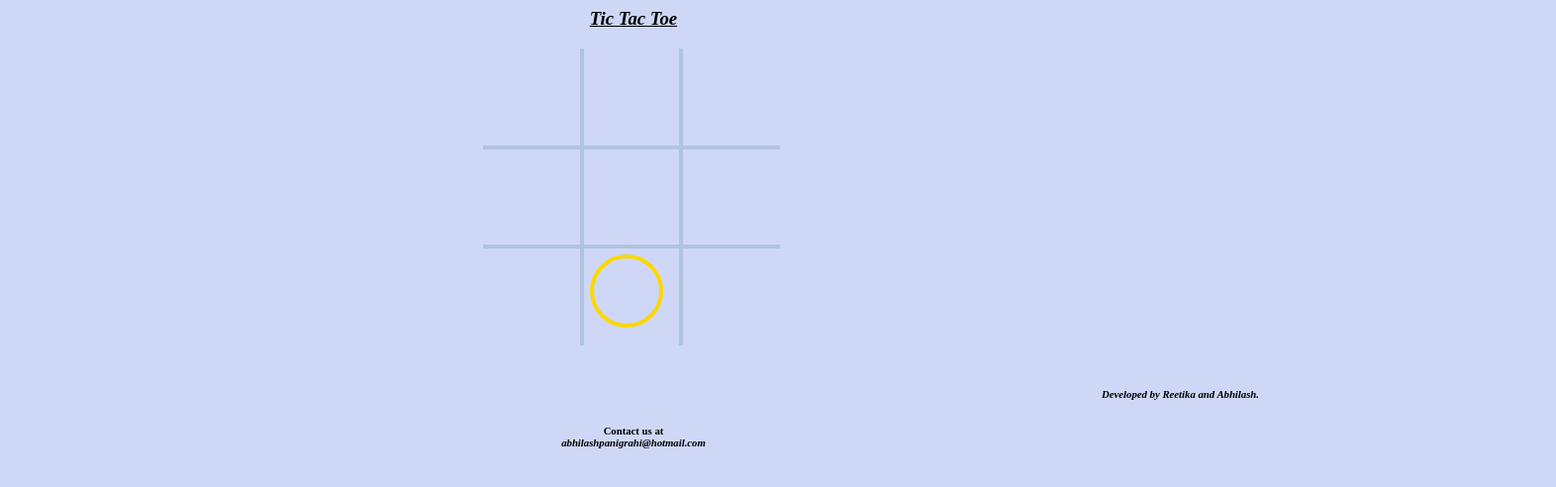
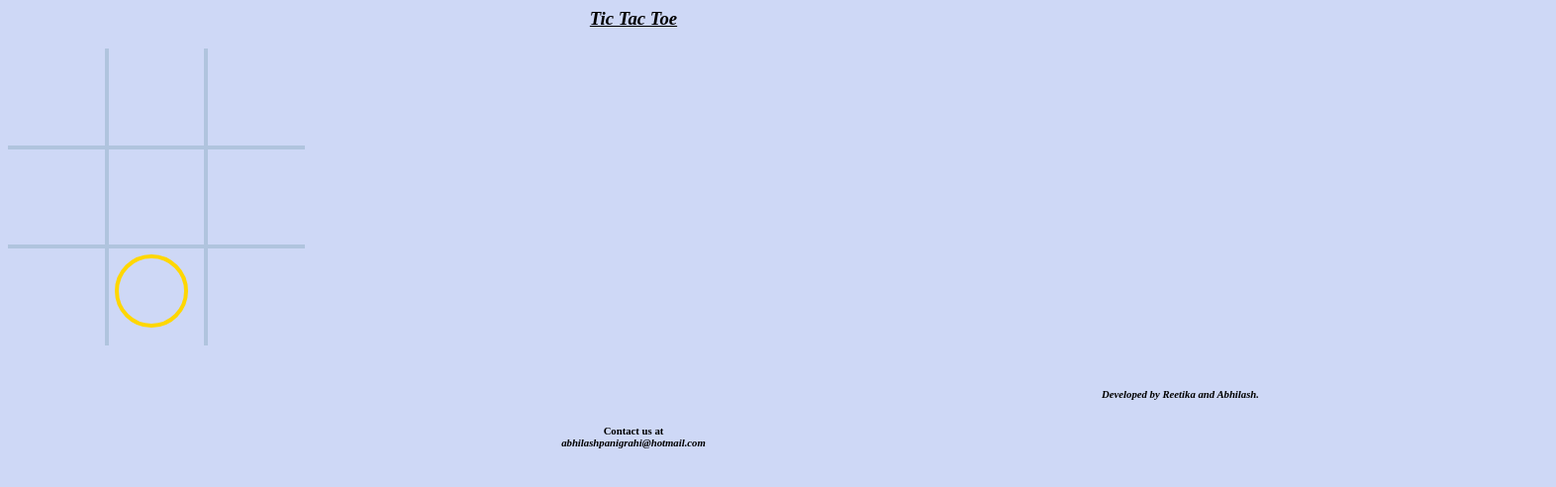
Before and after one commit to leo237/tictactoe, a plain HTML site: page index.html in a window 1280 px wide. Shown: the whole page at 99% size, 1572 px wide, since content can reach past the window. Drawn offline with Linux system fonts and the light colour scheme.

Commit message:
Back to left side. Solves problem of game not working.

```diff
--- a/style.css
+++ b/style.css
@@ -1,8 +1,4 @@
-canvas {
-	position: relative;
-	margin-left: 38%;
-	margin-right: 62%;
-}
+
 body {
 	background: #CED8F6;
 }
```
Also changed, not shown: index.html (+1 -0 lines), 1 other file.
